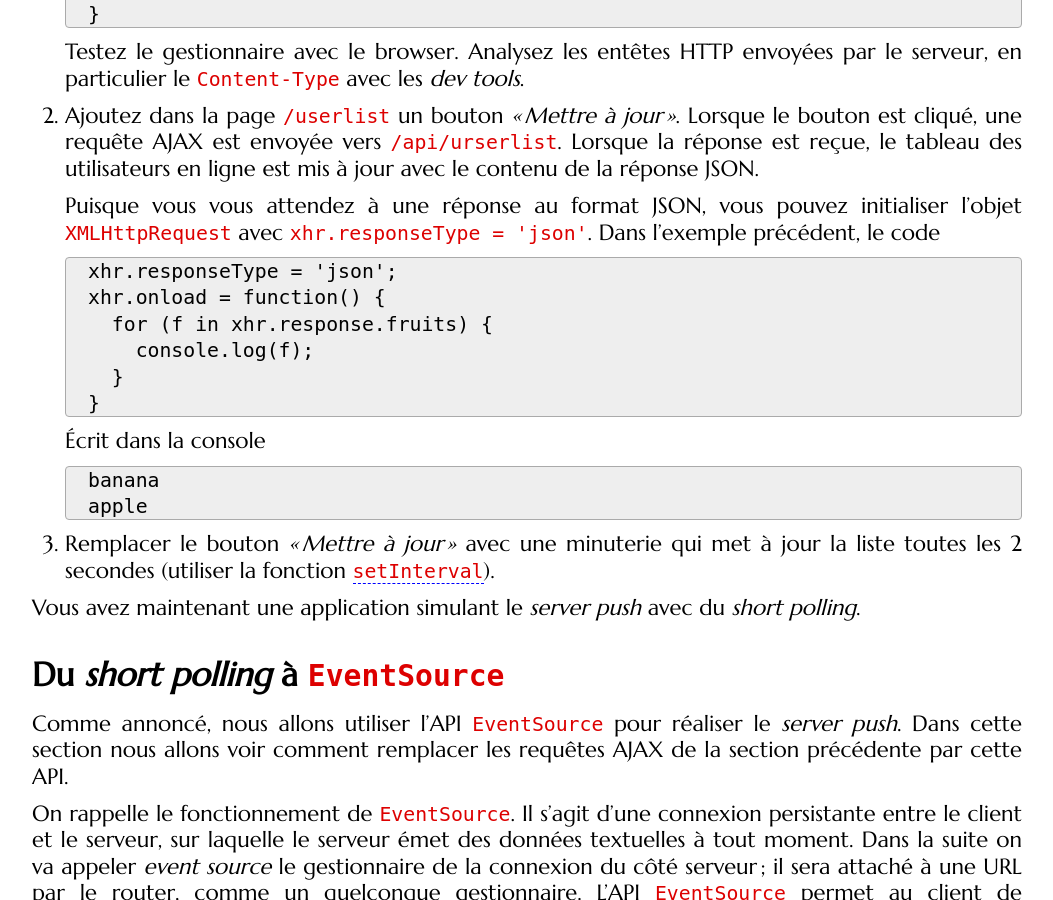
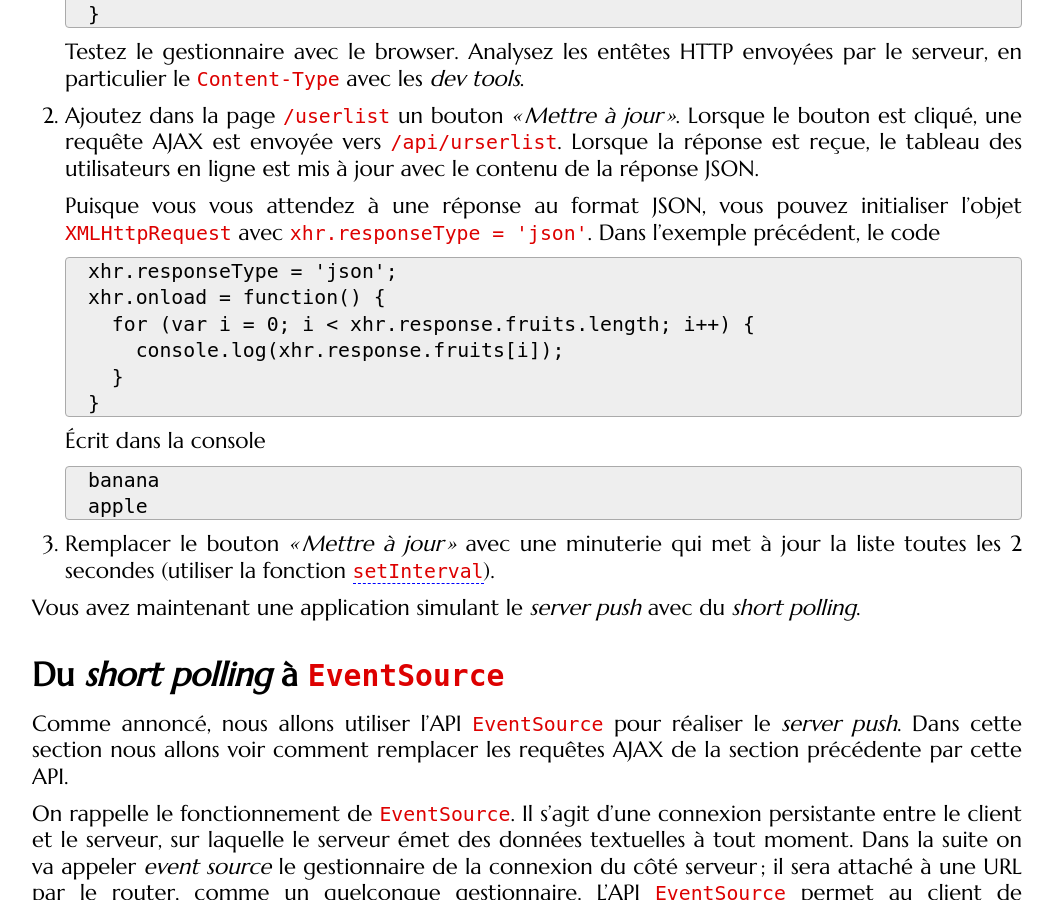
Before and after one commit to defeo/aws, a Jekyll site: the page built from _tutorials/accounts-node.md, in a window 1280 px wide and 900 px high, scrolled down 8240 px. Shown: the whole window, without its empty margins (113-1166 px from the left). Built offline with Jekyll 4.4.1, drawn with Linux system fonts in a browser that asks for light colours; some web fonts are replaced.

Commit message:
Fixed code example

```diff
--- a/_tutorials/accounts-node.md
+++ b/_tutorials/accounts-node.md
@@ -420,8 +420,8 @@ dynamiquement la liste des utilisateurs.
    ~~~
    xhr.responseType = 'json';
    xhr.onload = function() {
-     for (f in xhr.response.fruits) {
-       console.log(f);
+     for (var i = 0; i < xhr.response.fruits.length; i++) {
+       console.log(xhr.response.fruits[i]);
      }
    }
    ~~~
```
